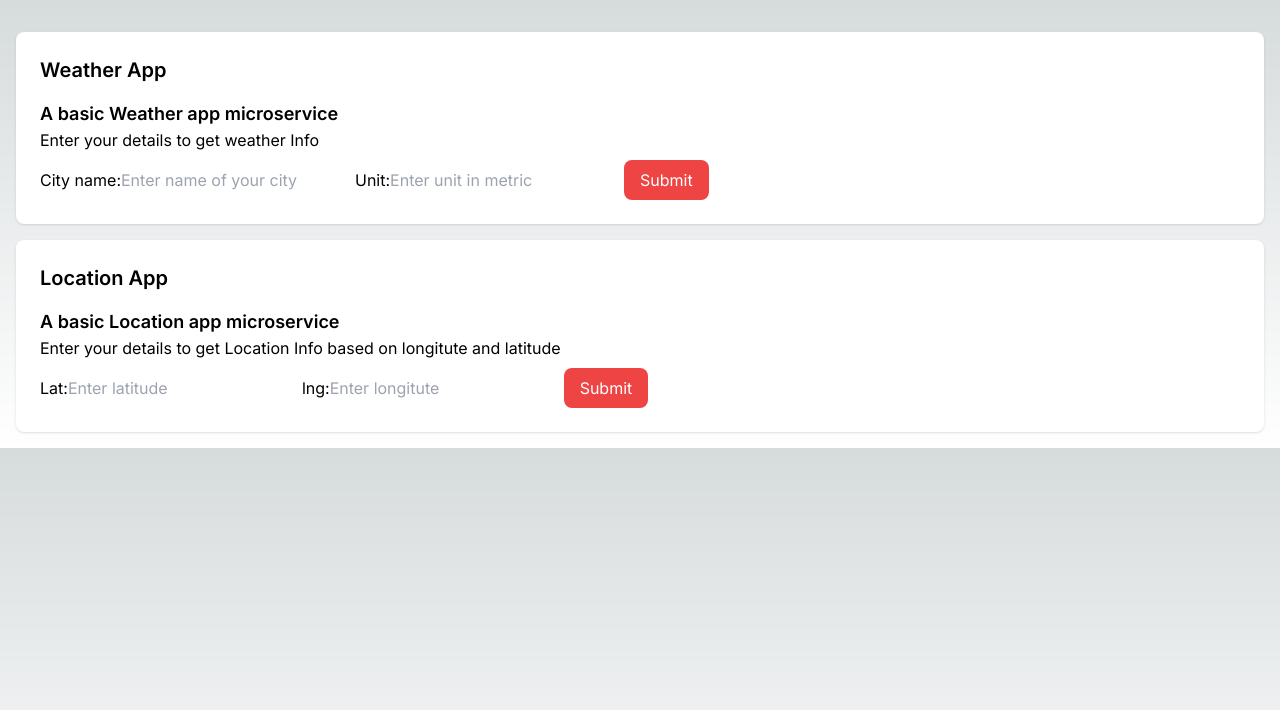
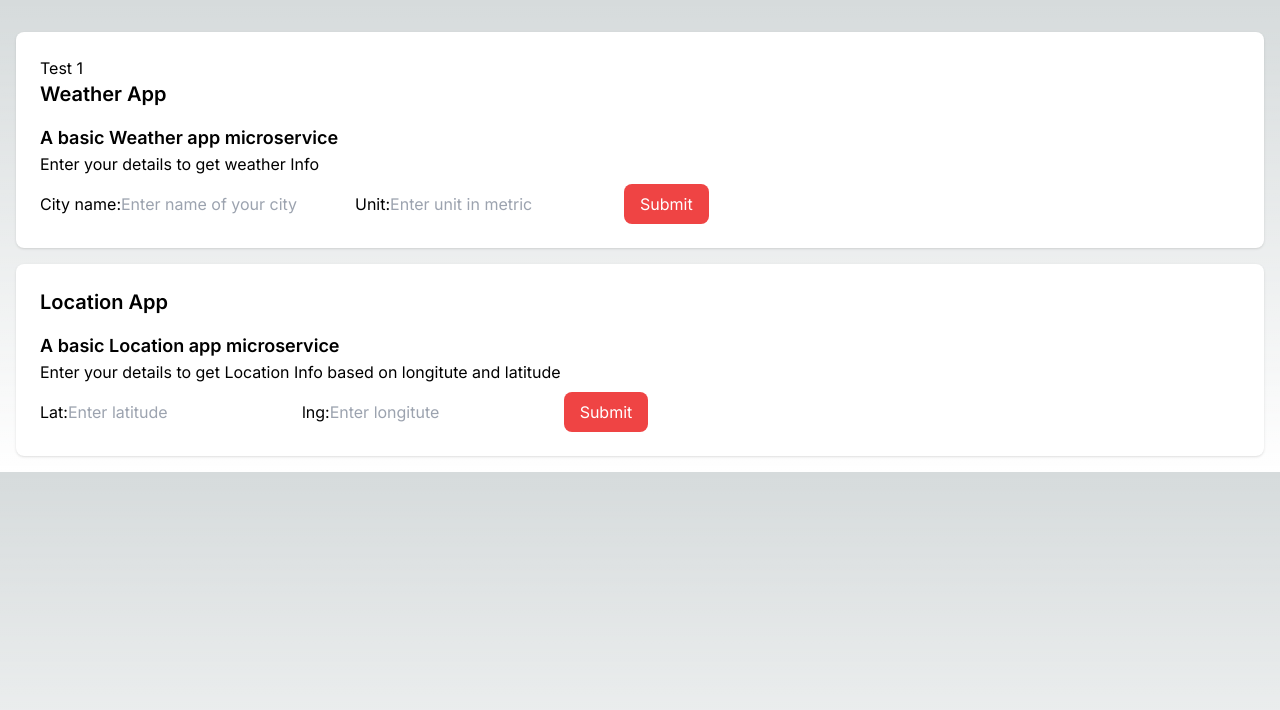
Before and after one commit to Mega61/sample_web_app, a Next.js app: page / in a window 1280 px wide. Shown: the top 710 px of the page. Built offline with nearby package versions, Linux system fonts and the light colour scheme.

Commit message:
GPT CI Test4

```diff
--- a/src/app/page.tsx
+++ b/src/app/page.tsx
@@ -43,6 +43,7 @@ export default function Home() {
   return (
     <div className="container mx-auto p-4">
       <section className="bg-white p-6 rounded-lg shadow mt-4">
+        <p>Test 1</p>
         <h2 className="text-xl text-black font-semibold mb-4">Weather App</h2>
         <h3 className="text-lg text-black font-semibold">
           A basic Weather app microservice
```
